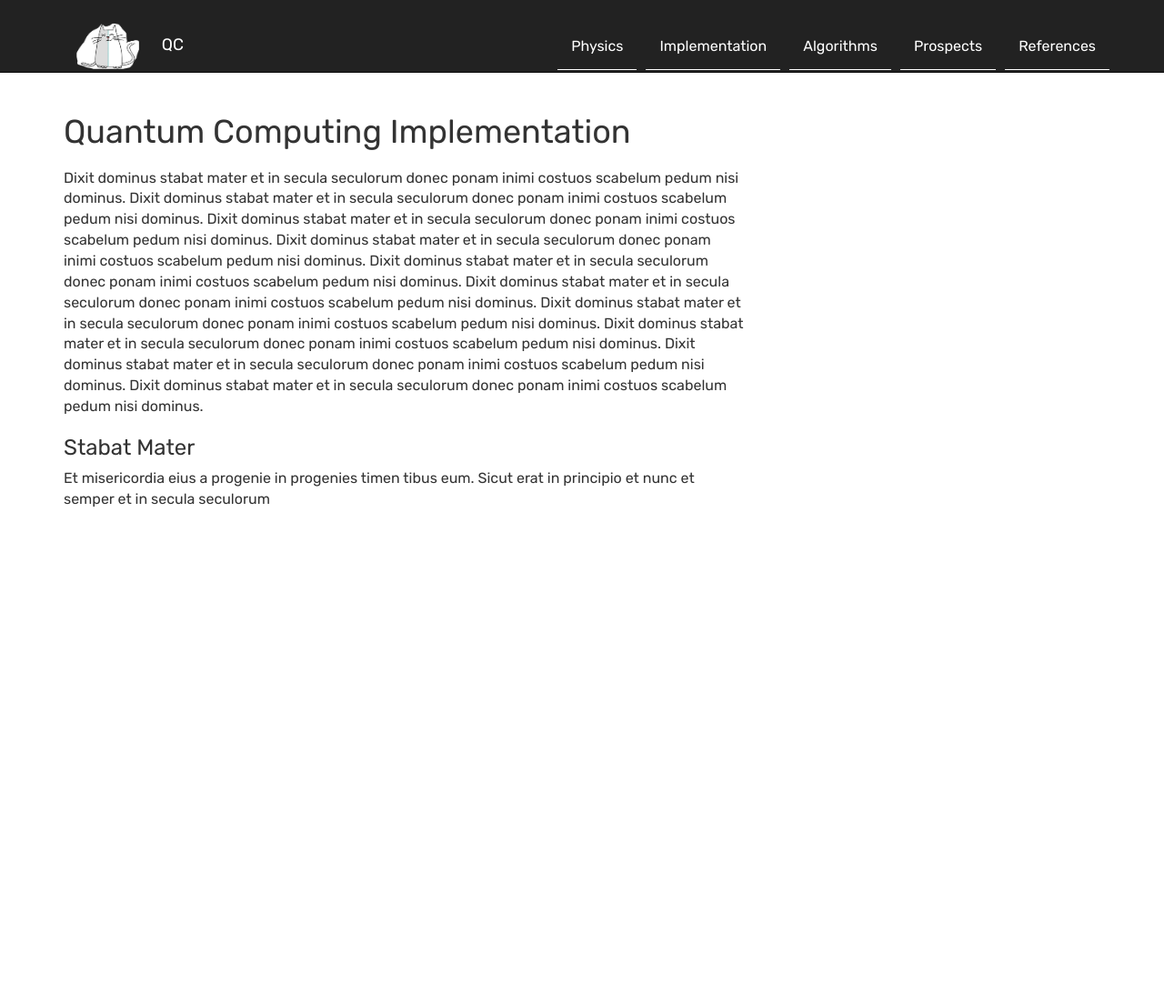
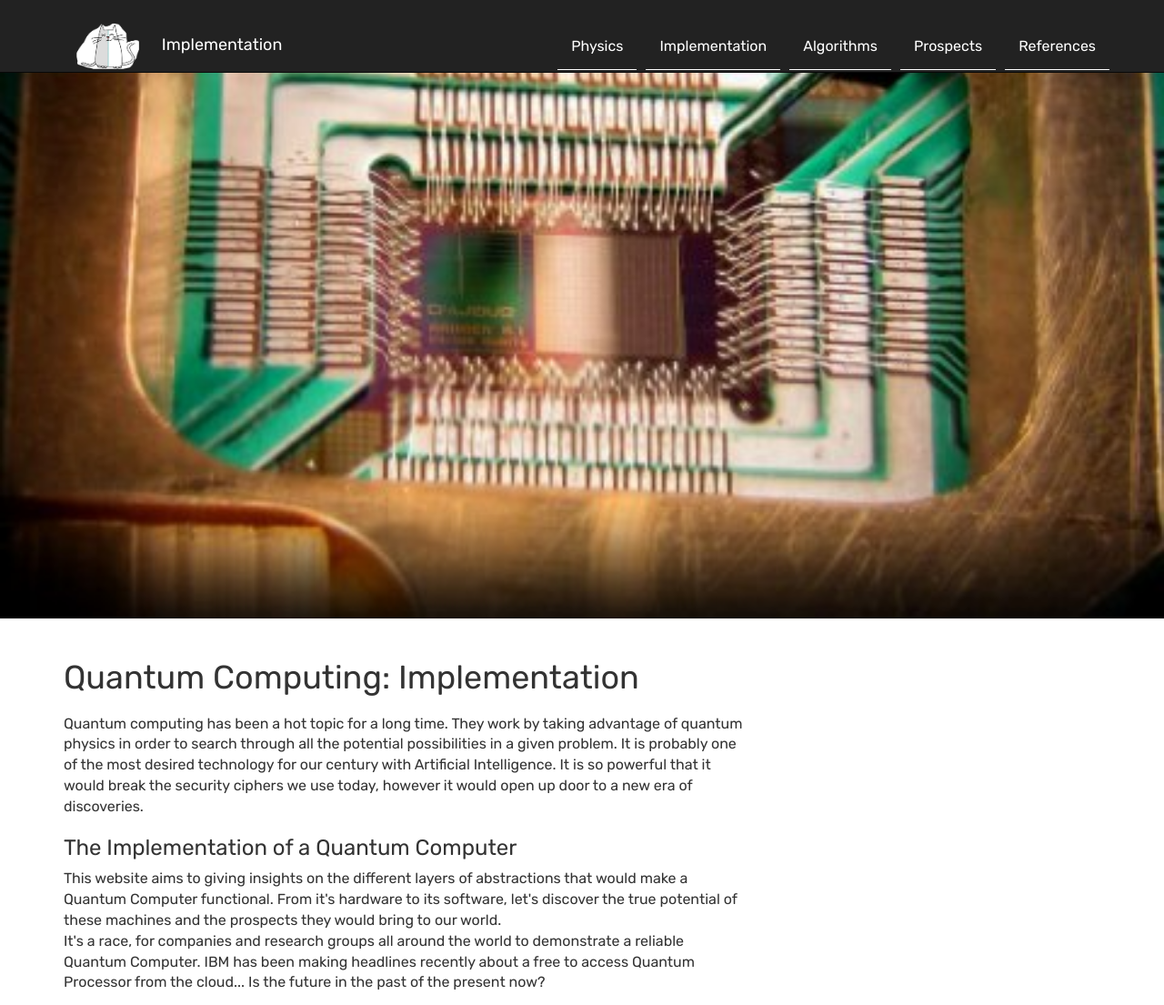
Before and after one commit to QComputing/topic_public, a plain HTML site: page public/client/index.html in a window 1280 px wide. Shown: the whole page at 91% size. Before the commit the page ends 800 px from the top, so only its background shows below. Drawn offline with nearby package versions, Linux system fonts and the light colour scheme.

Commit message:
Bug fixes | refs | corrections on all pages

```diff
--- a/public/client/index.html
+++ b/public/client/index.html
@@ -2,7 +2,7 @@
 <html lang="en">
 <head>
     <meta charset="UTF-8">
-    <title>Quantum Computing: Implementation</title>
+    <title>Quantum Computing</title>
     <!--TODO chaneg all the titles-->
     <!--TODO all the metas-->
     <meta name="description" content="An attempt to explain what Quantum Computing is about" />
@@ -26,7 +26,7 @@
 <nav class="navbar navbar-inverse navbar-fixed-top">
     <div class="container">
 
-        <a class="navbar-brand" id="title" href="index.html"><img id="title_img" src="img/logo.png" alt="LogoQC">QC</a>
+        <a class="navbar-brand" id="title" href="index.html"><img id="title_img" src="img/logo.png" alt="LogoQC">Implementation</a>
 
         <ul class="nav navbar-nav navbar-right" id="coll">
             <li class="active"><a href="Physics.html">Physics</a></li>
@@ -42,32 +42,35 @@
 
 <div id="nav_margin"></div>
 
+<img class="physics_header_image" src="img/index.jpg" />
+
 <!--Start SAMPLE-->
 <div class="blog-header">
   <div class="container">
     <div class="row">
       <div class="col-sm-8">
         <h1 id="article_title">
-                    Quantum Computing Implementation
+            Quantum Computing: Implementation
         </h1>
         <p>
-                    Dixit dominus stabat mater et in secula seculorum donec ponam inimi costuos scabelum pedum nisi dominus.
-                    Dixit dominus stabat mater et in secula seculorum donec ponam inimi costuos scabelum pedum nisi dominus.
-                    Dixit dominus stabat mater et in secula seculorum donec ponam inimi costuos scabelum pedum nisi dominus.
-                    Dixit dominus stabat mater et in secula seculorum donec ponam inimi costuos scabelum pedum nisi dominus.
-                    Dixit dominus stabat mater et in secula seculorum donec ponam inimi costuos scabelum pedum nisi dominus.
-                    Dixit dominus stabat mater et in secula seculorum donec ponam inimi costuos scabelum pedum nisi dominus.
-                    Dixit dominus stabat mater et in secula seculorum donec ponam inimi costuos scabelum pedum nisi dominus.
-                    Dixit dominus stabat mater et in secula seculorum donec ponam inimi costuos scabelum pedum nisi dominus.
-                    Dixit dominus stabat mater et in secula seculorum donec ponam inimi costuos scabelum pedum nisi dominus.
-                    Dixit dominus stabat mater et in secula seculorum donec ponam inimi costuos scabelum pedum nisi dominus.
+          Quantum computing has been a hot topic for a long time. They work
+          by taking advantage of quantum physics in order to search through
+          all the potential possibilities in a given problem. It is probably
+          one of the most desired technology for our century with Artificial Intelligence.
+          It is so powerful that it would break the security ciphers we use today, however it would
+          open up door to a new era of discoveries.
         </p>
         <h3>
-                    Stabat Mater
+          The Implementation of a Quantum Computer
         </h3>
         <p>
-                    Et misericordia eius a progenie in progenies timen tibus eum. Sicut erat in principio et nunc et semper et in
-                    secula seculorum
+          This website aims to giving insights on the different layers of abstractions that
+          would make a Quantum Computer functional. From it's hardware to its
+          software, let's discover the true potential of these machines and
+          the prospects they would bring to our world.<br />
+          It's a race, for companies and research groups all around the world
+          to demonstrate a reliable Quantum Computer. IBM has been making headlines recently
+          about a free to access Quantum Processor from the cloud... Is the future in the past of the present now?
         </p>
       </div>
     </div>
```
Also changed, not shown: public/client/Implemetation.html (+1 -1 lines), public/client/Logic.html (+2 -1 lines), public/client/Physics.html (+2 -2 lines), public/client/Prospects.html (+2 -2 lines), public/client/References.html (+8 -3 lines), public/client/img/index.jpg (added). Lines whose indentation alone changed are shown as unchanged.
